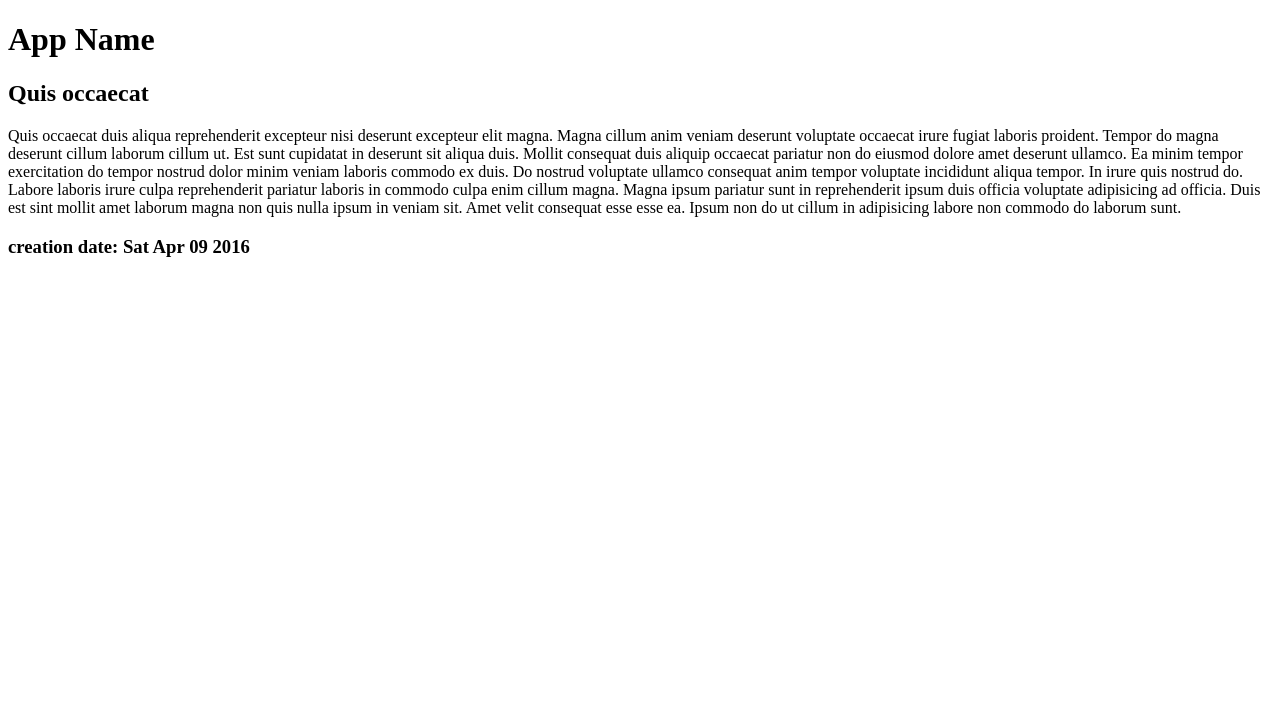
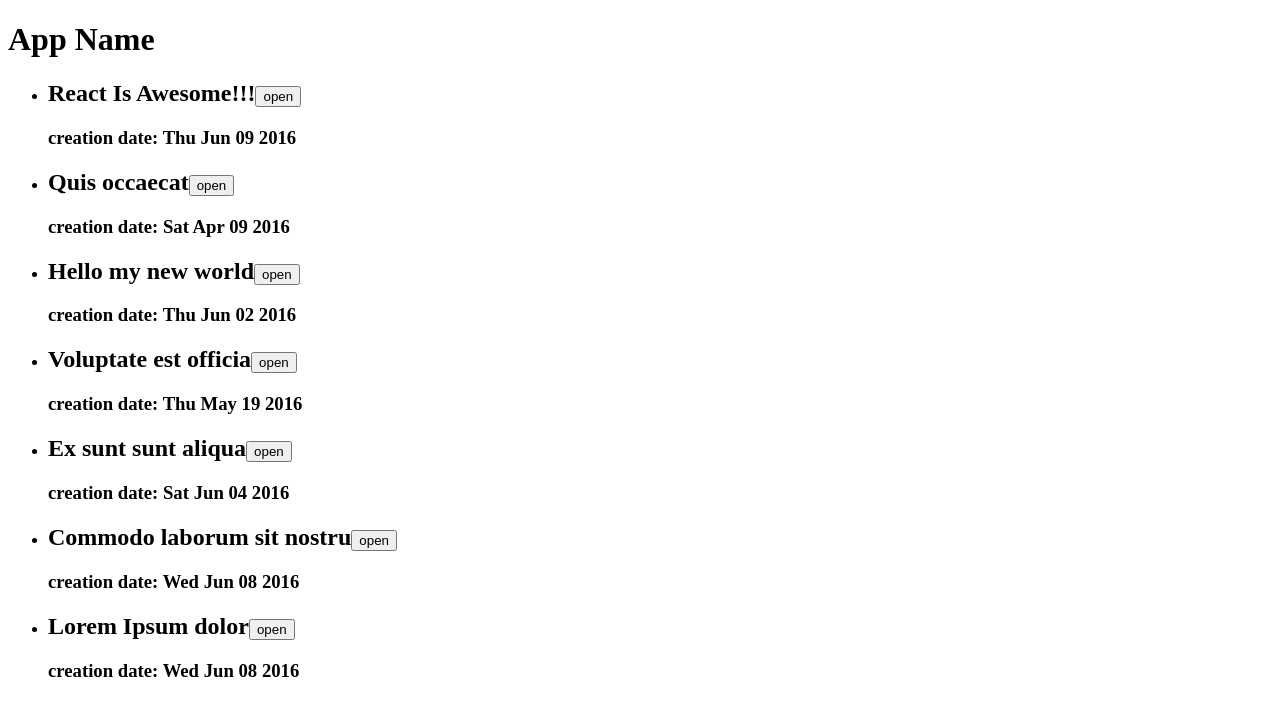
Before and after one commit to Skalolazka123/React_courses, a React (Create React App) app: page / in a window 1280 px wide. Shown: the top 716 px of the page. Built offline with nearby package versions, Linux system fonts and the light colour scheme; the HTML template or start-up script is replaced by a standard one.

Commit message:
First 7 video

```diff
--- a/package.json
+++ b/package.json
@@ -3,6 +3,7 @@
   "version": "0.1.0",
   "private": true,
   "dependencies": {
+    "bootstrap": "^4.0.0-alpha.6",
     "react": "^16.2.0",
     "react-dom": "^16.2.0",
     "react-scripts": "1.1.0"
--- a/src/components/App.js
+++ b/src/components/App.js
@@ -1,12 +1,12 @@
 import React from 'react'
-import Article from "./Article.js"
+import ArticleList from "./ArticleList.js"
 import articles from "../fixtures"
 
 function App() {
     return (
         < div >
         < h1 > App Name < /h1>
-        < Article article={articles[1]}/ >
+        < ArticleList articles={articles}/ >
         < /div>
     )
 }
--- a/src/components/Article.js
+++ b/src/components/Article.js
@@ -1,16 +1,66 @@
+import React, {Component} from 'react'
+
+class Article extends Component {
+    state = {
+        isOpen:false
+    }
+    /*
+    *Аналог (beta-запись)
+    constructor(props){
+        super(props)
+        this.state = {
+            isOpen: true
+        }
+    }
+    */
+    render() {
+        const {article} = this.props
+        console.log('===', this.props)
+        const body = this.state.isOpen && < section > {article.text} < /section>
+        return (
+            < div >
+                < h2 > {article.title}
+                    < button onClick = {this.handleClick} > {this.state.isOpen ? 'close' : 'open'} < /button>
+                < /h2>
+                {body}
+                < h3 >
+                    creation date: {(new Date(article.date)).toDateString()}
+                < /h3>
+            < /div>
+        )
+    }
+    handleClick = () => {
+        console.log('===','clicked')
+        //Метод, где описывается состояние
+        this.setState({
+            isOpen: !this.state.isOpen
+        })
+    }
+}
+/*
+*Stateless component
+*/
+/*
+
 import React from 'react'
 
+
 function Article(props) {
-    const {article} = props
-    const body = < section >{article.text}< /section>
-    return ( < div>
-        < h2 > {article.title} < /h2> {
-            body
-        } < h3 >
-        creation date: {
-            (new Date(article.date)).toDateString()
-        } < /h3> < /div>
-    )
+        const {article} = props
+        const body = < section > {article.text} < /section>
+        return (
+            < div >
+                < h2 > {article.title}
+                    < button onClick = {handleClick} > close < /button>
+                < /h2>
+                {body}
+                < h3 >
+                    creation date: {(new Date(article.date)).toDateString()}
+                < /h3>
+            < /div>
+        )
 }
+*/
+
 
 export default Article
--- /dev/null
+++ b/src/components/ArticleList.js
@@ -0,0 +1,11 @@
+import React from 'react'
+import Article from "./Article"
+
+export default function ArticleList({articles}) {
+    const articleElements = articles.map(article => <li key= {article.id}><Article article = {article}/></li>)
+    return (
+        <ul>
+            {articleElements}
+        </ul>
+    )
+}
```
Also changed, not shown: 1 other file (tests, documents, lock files or other folders).
